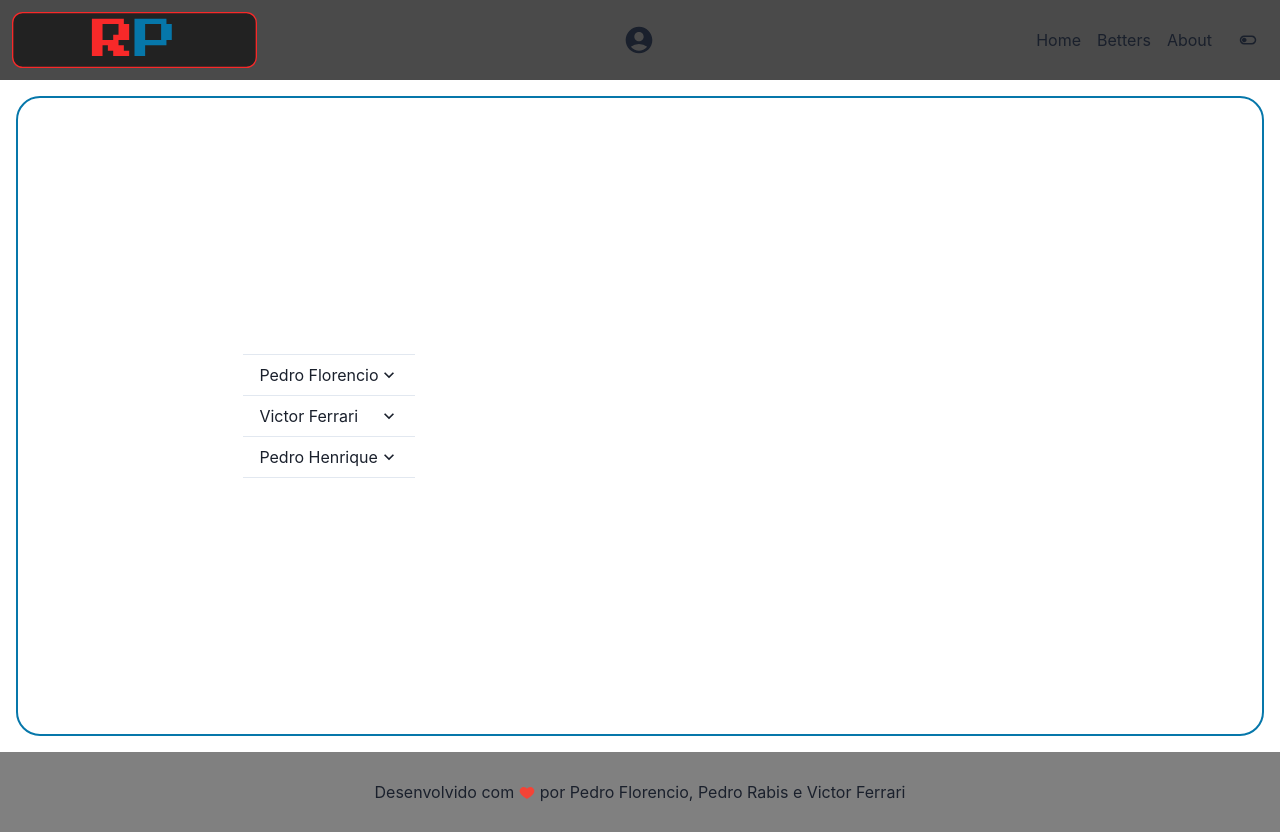
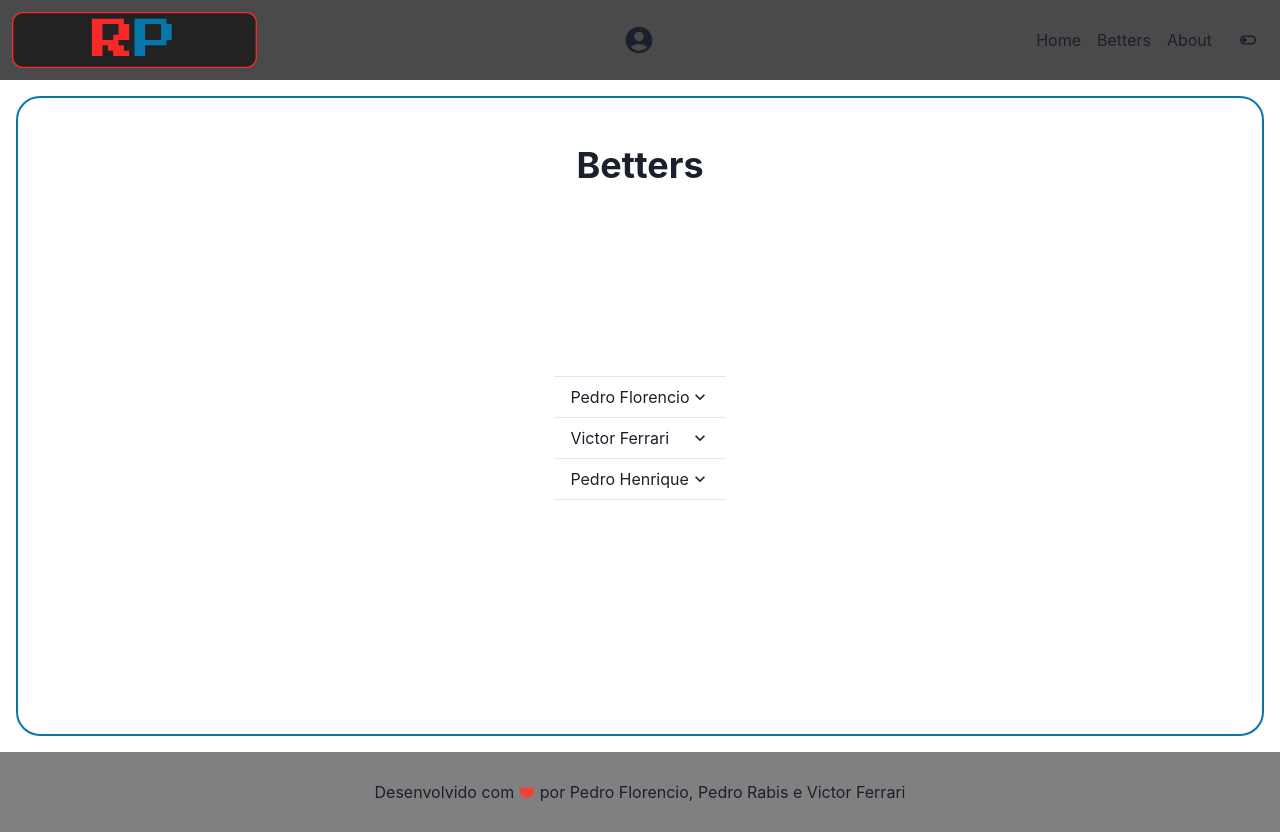
Before and after one commit to rabispedro/rinha-de-pedro, a React (Create React App) app: page /betters in a window 1280 px wide. Built offline with nearby package versions, Linux system fonts and the light colour scheme.

Commit message:
:construction: Adicionado interfaces para CRUD de Better

```diff
--- a/src/Pages/Betters/index.tsx
+++ b/src/Pages/Betters/index.tsx
@@ -1,16 +1,69 @@
-import {HStack,Flex, Accordion, AccordionButton, AccordionIcon} from "@chakra-ui/react";
+import {HStack,Flex, Accordion, AccordionButton, Heading, AccordionIcon} from "@chakra-ui/react";
 import {AccordionItem, AccordionPanel, Box} from "@chakra-ui/react";
 
-const Betters: React.FC = () => {
+interface BettersProps {
+	betters: Better[]
+}
+
+interface Better {
+	id: number,
+	name: string,
+	email: string,
+	phone: string,
+	stacks: Stack[]
+}
+
+interface Stack {
+	language: string,
+	framework: string
+}
+
+const Betters: React.FC<BettersProps> = ({ betters }) => {
+	// CRUD
+	// betters.map(obj => {
+	// 	return (
+	// 		<>
+	// 			<Text>{obj.id}</Text>
+	// 			<Text>{obj.name}</Text>
+	// 			<Text>{obj.email}</Text>
+	// 			<Text>{obj.phone}</Text>
+
+	// 			{obj.stacks.map(currentStack => {
+	// 				return (
+	// 					<>
+	// 					<Text>{currentStack.language}</Text>
+	// 					</>
+	// 				);
+	// 			})}
+
+	// 			{obj.stacks.map(currentStack => {
+	// 				return (
+	// 					<>
+	// 					<Text>{currentStack.framework}</Text>
+	// 					</>
+	// 				);
+	// 			})}
+
+	// 		</>
+	// 	);
+	// })
+
 	return (
 		<>
-			<Flex>
+			<Flex
+				alignItems="center"
+				justifyContent="center"
+				direction="column"
+				// bg="light.background"
+				// border="2px"
+				// borderColor="light.secondary"
+			>
+				<Heading>Betters</Heading>
 				<HStack
-				align='center'
-				w='50%'
-				px='0rem'
-				h={['50px','500px']}
-				justify='center'
+					w='50%'
+					px='0rem'
+					h={['50px','500px']}
+					justifyContent='center'
 				>
 					<Accordion>
 						<AccordionItem>
--- a/src/Routes/RinhaRoutes/index.tsx
+++ b/src/Routes/RinhaRoutes/index.tsx
@@ -8,7 +8,7 @@ const RinhaRoutes: React.FC = () => {
 		<>
 		<Routes>
 			<Route path="/" element={<Home />} />
-			<Route caseSensitive path="/betters" element={<Betters />} />
+			<Route caseSensitive path="/betters" element={<Betters betters={[]}/>} />
 			<Route caseSensitive path="/about" element={<About />} />
 		</Routes>
 		</>
--- a/src/Template/index.tsx
+++ b/src/Template/index.tsx
@@ -11,7 +11,7 @@ const Template = () : JSX.Element => {
 			<Header pageIcon={MdAccountCircle} pageName="" />
 			<Flex
 				direction="column"
-				justifyContent="space-around"
+				justifyContent="space-evenly"
 				h={["20rem", "40rem"]}
 				border="2px"
 				borderColor="light.secondary"
```
